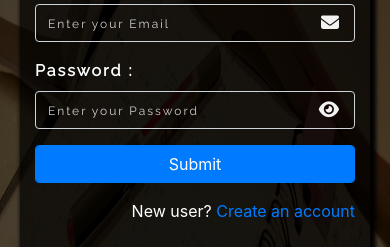
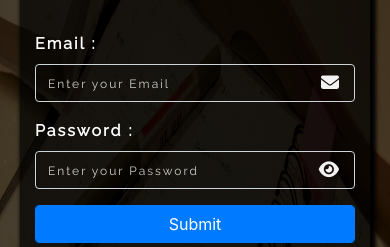
Before and after one commit to JavedAkhtar1220/University-Website, a plain HTML site: page src/Login Form/login.html in a window 390 px wide. Shown: the part 316-563 px from the top of the page. Drawn offline with nearby package versions, Linux system fonts and the light colour scheme; a web font is replaced by a local one.

Commit message:
bug fixes

```diff
--- a/src/Login Form/css/style.css
+++ b/src/Login Form/css/style.css
@@ -115,3 +115,11 @@ input {
     margin: auto ;
     color: white ;
 }
+
+@media screen and (max-width : 500px) {
+    .login {
+        top: 50%;
+        left: 50%;
+        transform: translate(-50% , -40%);
+    }
+}
--- a/src/Login Form/login.html
+++ b/src/Login Form/login.html
@@ -22,7 +22,7 @@
 
     </div>
     <div class="main-section">
-        <div class="login">
+        <div class="login mb-5">
             <div class="notification-bar">
                 <div class="mt-1 ml-1">
                     <ul>
--- a/src/Sigup Form/css/style.css
+++ b/src/Sigup Form/css/style.css
@@ -125,3 +125,11 @@ input {
     font-family: 'Raleway', sans-serif !important ;
     font-weight: 700;
 }
+
+@media screen and (max-width : 500px) {
+    .login {
+        top: 50%;
+        left: 50%;
+        transform: translate(-50% , -35%);
+    }
+}
```
